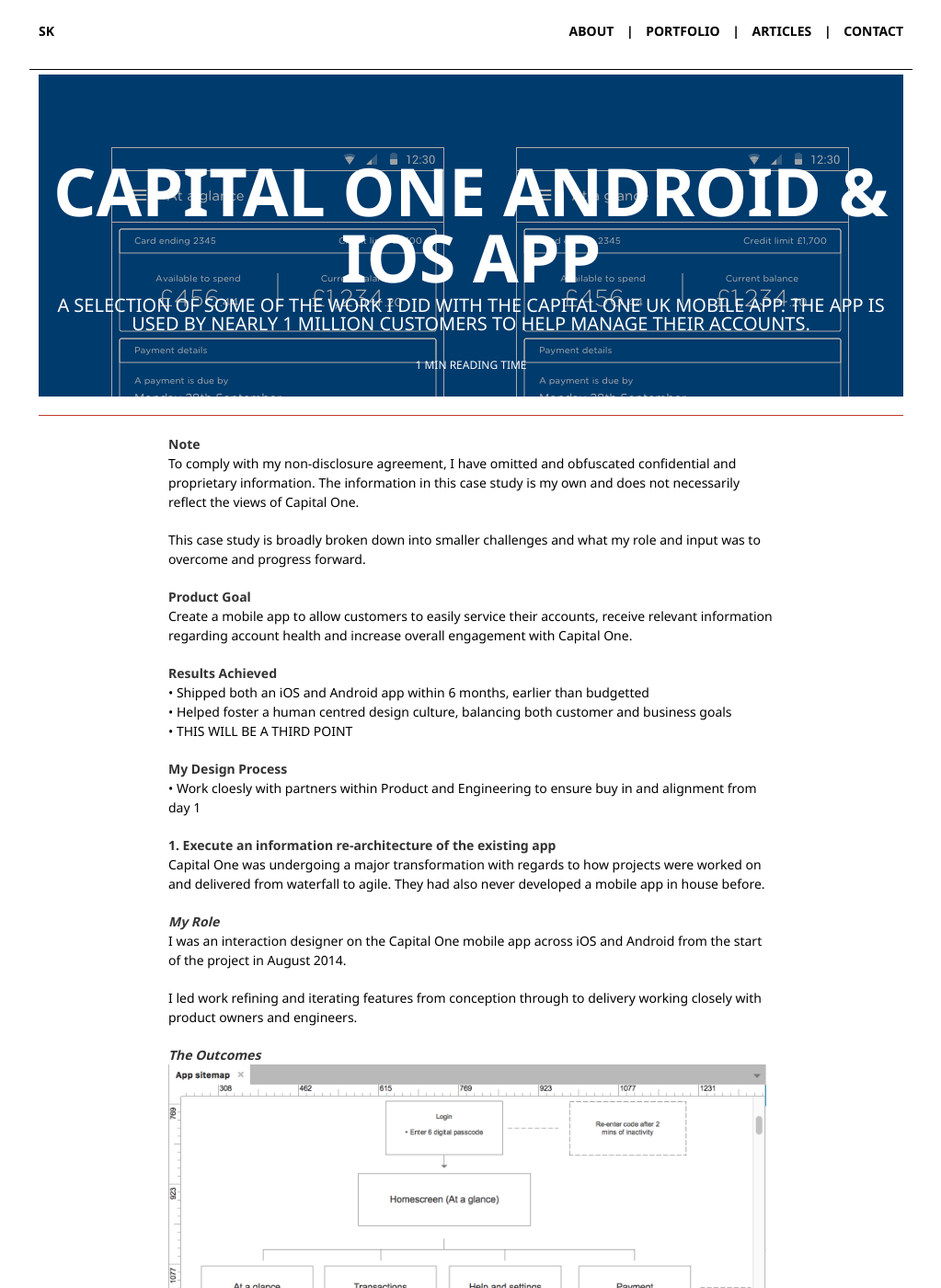
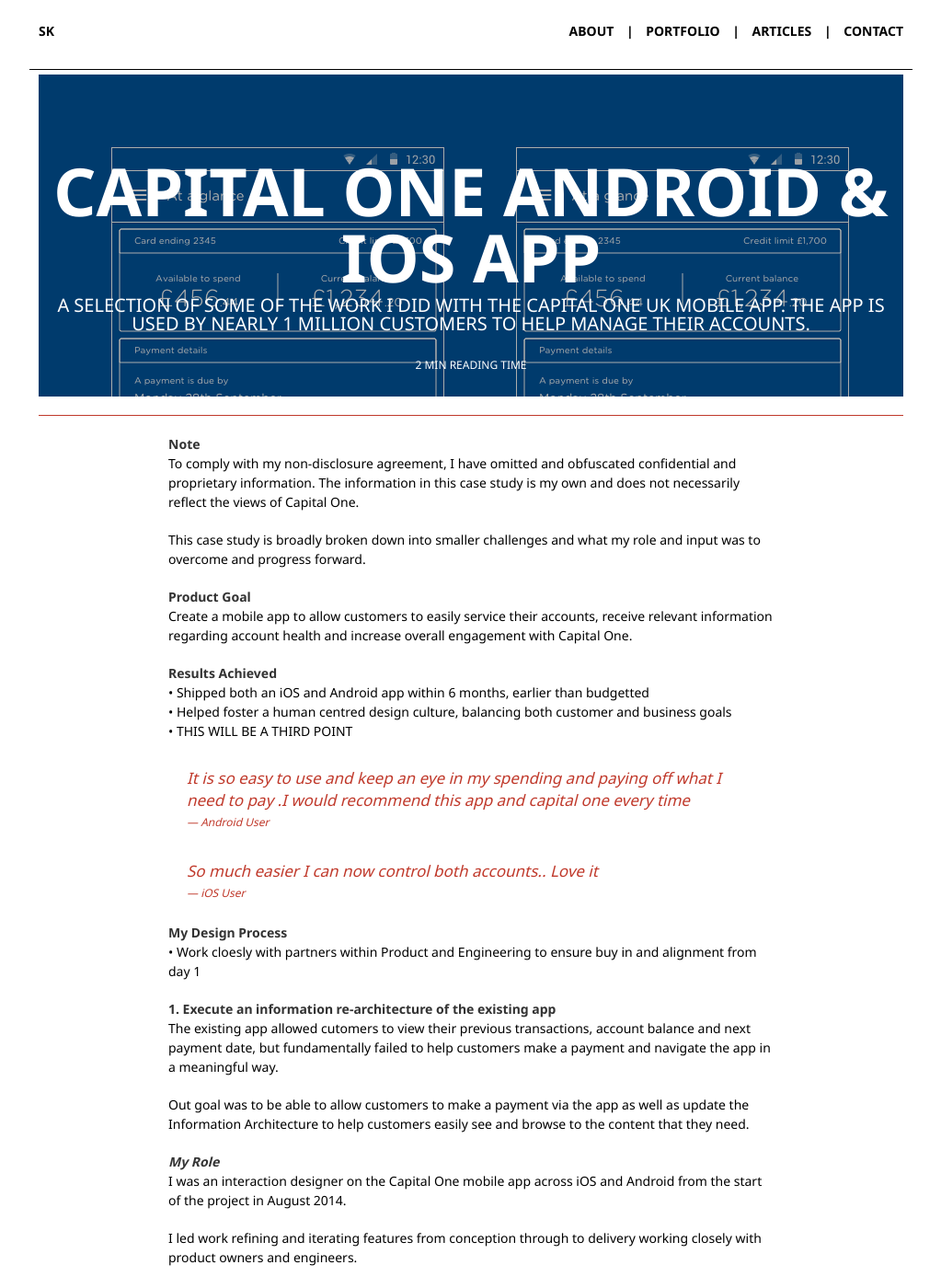
Before and after one commit to syeef/syeefkarim-2016-v0, a Jekyll site: the page built from portfolio/capitalone.md, in a window 1280 px wide and 1400 px high. Shown: the whole window at 92% size, without its empty margins (128-1151 px from the left). Built offline with Jekyll 4.4.1, drawn with Linux system fonts in a browser that asks for light colours.

Commit message:
update capital one page

```diff
--- a/portfolio/capitalone.md
+++ b/portfolio/capitalone.md
@@ -20,11 +20,17 @@ Create a mobile app to allow customers to easily service their accounts, receive
 • Helped foster a human centred design culture, balancing both customer and business goals
 • THIS WILL BE A THIRD POINT
 
+>It is so easy to use and keep an eye in my spending and paying off what I need to pay .I would recommend this app and capital one every time <cite>Android User</cite>
+
+>So much easier I can now control both accounts.. Love it <cite>iOS User</cite>
+
 **My Design Process**
 • Work cloesly with partners within Product and Engineering to ensure buy in and alignment from day 1
 
 **1. Execute an information re-architecture of the existing app**
-Capital One was undergoing a major transformation with regards to how projects were worked on and delivered from waterfall to agile. They had also never developed a mobile app in house before.
+The existing app allowed cutomers to view their previous transactions, account balance and next payment date, but fundamentally failed to help customers make a payment and navigate the app in a meaningful way.
+
+Out goal was to be able to allow customers to make a payment via the app as well as update the Information Architecture to help customers easily see and browse to the content that they need.
 
 ***My Role***
 I was an interaction designer on the Capital One mobile app across iOS and Android from the start of the project in August 2014.
```
